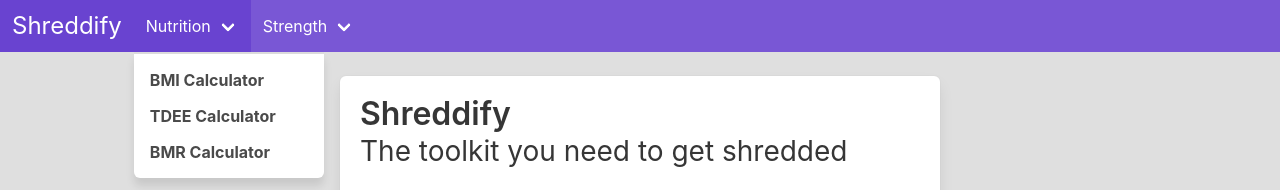
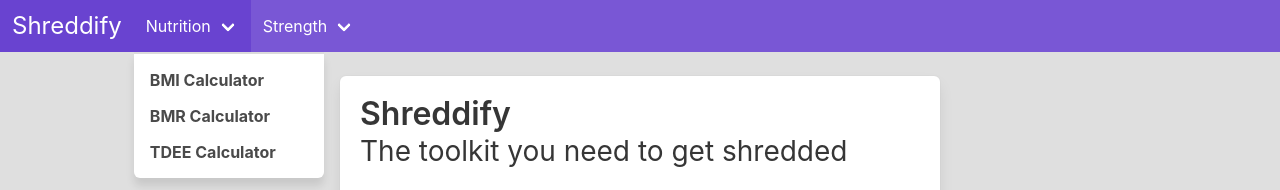
Before and after one commit to disco-trooper/shreddify, a Vue app: page / in a window 1280 px wide. Both pictures are taken after a click on the link "Nutrition". Shown: the top 190 px of the page. Built offline with nearby package versions, Linux system fonts and the light colour scheme.

Commit message:
Change navbar link order

```diff
--- a/src/components/Navbar.vue
+++ b/src/components/Navbar.vue
@@ -19,20 +19,20 @@
           class="has-text-weight-bold is-size-6"
           href=""
           tag="router-link"
-          :to="{ path: '/tdee-calculator' }"
+          :to="{ path: '/bmr-calculator' }"
         >
-          TDEE Calculator
+          BMR Calculator
         </b-navbar-item>
         <b-navbar-item
           class="has-text-weight-bold is-size-6"
           href=""
           tag="router-link"
-          :to="{ path: '/bmr-calculator' }"
+          :to="{ path: '/tdee-calculator' }"
         >
-          BMR Calculator
+          TDEE Calculator
         </b-navbar-item>
       </b-navbar-dropdown>
-      <b-navbar-dropdown label="Strength">
+      <b-navbar-dropdown label="Strength" :collapsible="true">
         <b-navbar-item
           class="has-text-weight-bold is-size-6"
           href=""
```
